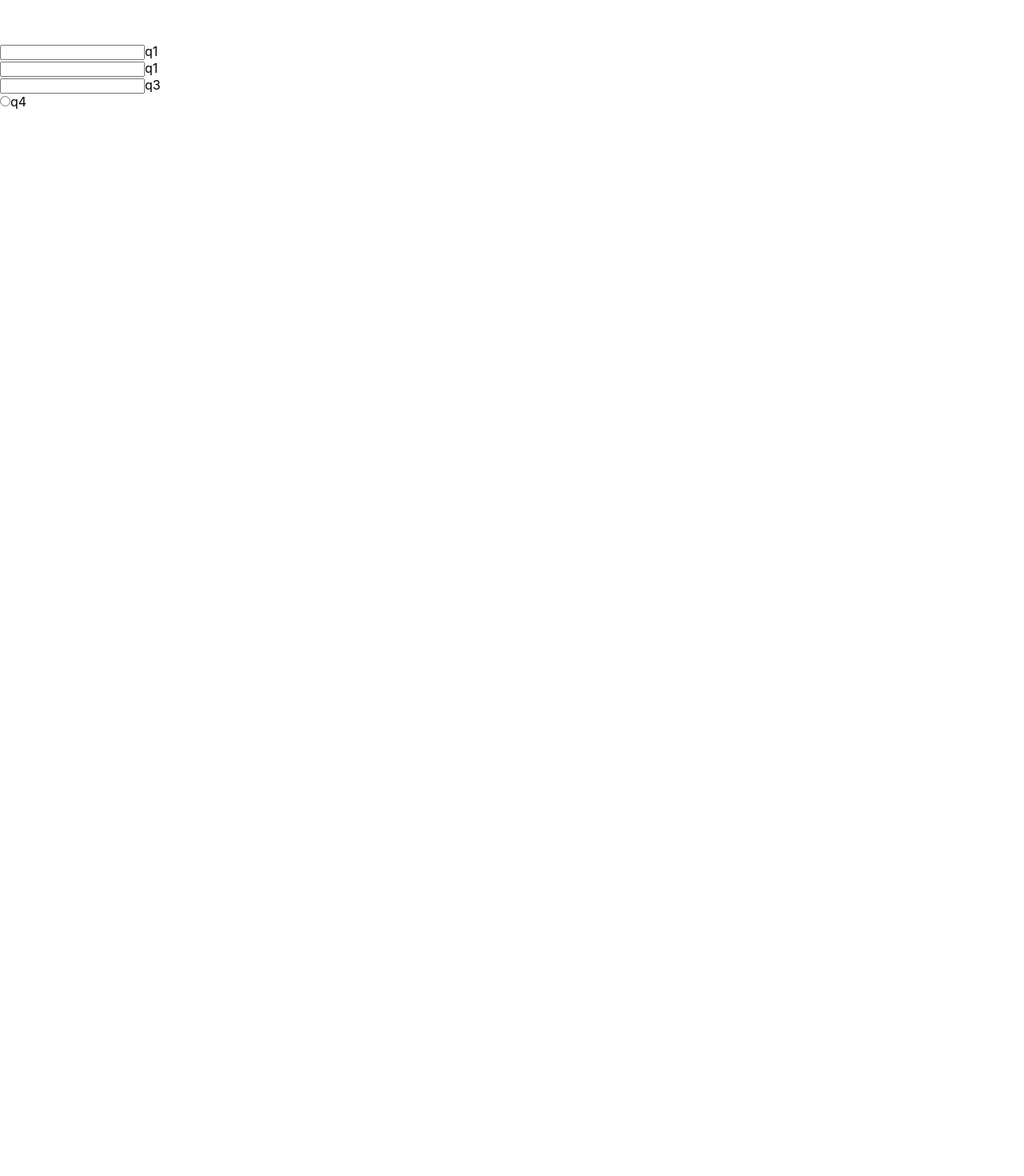
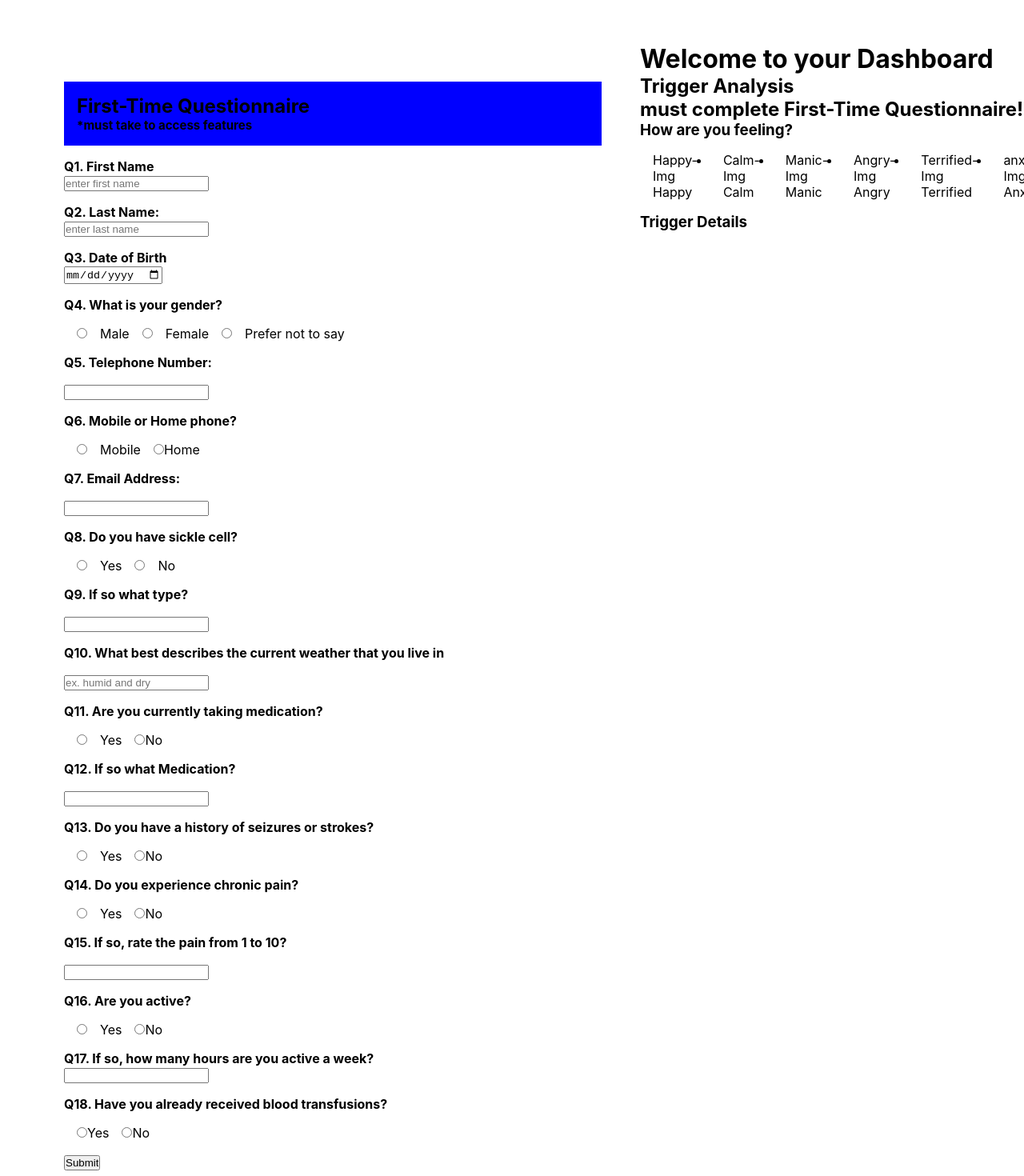
Before and after one commit to KaronM/mor-hacks, a React (Create React App) app: page / in a window 1280 px wide. Shown: the part 120-1590 px from the top of the page at 80% size. Before the commit the page ends 800 px from the top, so only its background shows below. Built offline with nearby package versions, Linux system fonts and the light colour scheme.

Commit message:
updated home with questionnaire and part of trigger analysis

```diff
--- a/src/components/Home.css
+++ b/src/components/Home.css
@@ -3,3 +3,70 @@
     padding:0;
     margin:0;
 }
+.main-home-container{
+    display:flex;
+    flex-direction:row;
+}
+.questionnaire-container{
+    padding: 3rem;
+    margin-left:2rem;
+    width:50rem;
+}
+
+#questionnaire-header{
+    background-color:blue;
+    padding:1rem;
+}
+#questionnaire-header > p{
+    font-size:15px;
+}
+#questions > li{
+    text-decoration:none;
+    list-style-type: none;
+    margin-top:1rem;
+}
+#q4 > input, #q4 > label{
+
+    margin-left:1rem;
+}
+#q6 > input, #q6 > label{
+
+    margin-left:1rem;
+}
+#q8 > input, #q8 > label{
+
+    margin-left:1rem;
+}
+#q11 > input, #q11 > label{
+
+    margin-left:1rem;
+}
+#q13 > input, #q13 > label{
+
+    margin-left:1rem;
+}
+#q14 > input, #q14 > label{
+
+    margin-left:1rem;
+}
+#q16 > input, #q16 > label{
+
+    margin-left:1rem;
+}
+#q18 > input, #q8 > label{
+
+    margin-left:1rem;
+}
+#questions > li > h4 {
+    margin-bottom:1rem;
+}
+#feelings{
+    display:flex;
+    flex-direction:row;
+    width:30rem;
+    overflow-x:scroll;
+}
+#feelings > li {
+    padding: 1rem;
+
+}
--- a/src/components/Home.js
+++ b/src/components/Home.js
@@ -9,15 +9,77 @@ class Home extends React.Component{
     render(){
         return(
             <div className="main-home-container">
-                <div>
-                    <form className="first-time-Questionaire">
-                        <ol>
-                            <li><input type="text" id="firstName"/>q1</li>
-                            <li><input type="text" id="lastName"/>q1</li>
-                            <li><input type="text" id="age"/>q3</li>
-                            <li><input type="radio" id="firstName"/>q4</li>
-                        </ol>
+                <div className="questionnaire-container">
+                    <h2 id="questionnaire-header">First-Time Questionnaire <p>*must take to access features</p></h2>
+                    <form id="questionnaire" action="">
+                        <ul id="questions">
+                            <li id="q1"><label for="firstName"><h4>Q1. First Name</h4></label><input type="text" id="firstName" placeholder="enter first name"/></li>
+
+                            <li id="q2"><label for="lastName"><h4>Q2. Last Name:</h4></label><input type="text" id="lastName" placeholder="enter last name"/></li>
+
+                            <li id="q3"><label for="dob"><h4>Q3. Date of Birth</h4></label><input type="date" id="dob"/></li>
+
+                            <li id="q4"><h4>Q4. What is your gender?</h4><input type="radio" id="option1" name="options" value="option1" required/>
+    <label for="option1">Male</label><input type="radio" id="option2" name="options" value="option2"required/>
+    <label for="option2">Female</label><input type="radio" id="option3" name="options" value="option3"required/>
+    <label for="option3">Prefer not to say</label>
+                            </li>
+
+                            <li id="q5"><h4>Q5. Telephone Number:</h4><input id="phone" type="tel" required/></li>
+
+                            <li id="q6"><h4>Q6. Mobile or Home phone?</h4><input type="radio" id="option7-1" name="options" value="option7-1" required/>
+    <label for="option7-1">Mobile</label><input type="radio" id="option7-2" name="options" value="option7-2"required/>Home</li>
+
+                            <li id="q7"><h4>Q7. Email Address:</h4><input type="email" required/></li>
+
+                            <li id="q8"><h4>Q8. Do you have sickle cell?</h4><input type="radio" id="option2-1" name="options" value="option2-1" required/>
+    <label for="option2-1">Yes</label><input type="radio" id="option2-2" name="options" value="option2-2"required/>
+    <label for="option2-2">No</label></li>
+
+                            <li id="q9"><h4>Q9. If so what type?</h4><input type="text" id="pickSickle"></input></li>
+
+                            <li id="q10"><h4>Q10. What best describes the current weather that you live in</h4><input type="text" id="weather" placeholder="ex. humid and dry"/></li>
+
+                            <li id="q11"><h4>Q11. Are you currently taking medication?</h4><input type="radio" id="option3-1" name="options" value="option3-1" required/>
+    <label for="option3-1">Yes</label><input type="radio" id="option3-2" name="options" value="option3-2"required/>No</li>
+
+                            <li id="q12"><h4>Q12. If so what Medication?</h4><input type="text" id="pickMedication"></input></li>
+
+                            <li id="q13"><h4>Q13. Do you have a history of seizures or strokes?</h4><input type="radio" id="option4-1" name="options" value="option4-1" required/>
+    <label for="option4-1">Yes</label><input type="radio" id="option4-2" name="options" value="option4-2"required/>No</li>
+
+                            <li id="q14"><h4>Q14. Do you experience chronic pain?</h4><input type="radio" id="option5-1" name="options" value="option5-1" required/>
+    <label for="option5-1">Yes</label><input type="radio" id="option5-2" name="options" value="option5-2"required/>No</li>
+
+                            <li id="q15"><h4>Q15. If so, rate the pain from 1 to 10?</h4><input type="text" id="pickPain"></input></li>
+
+                            <li id="q16"><h4>Q16. Are you active?</h4><input type="radio" id="option6-1" name="options" value="option6-1" required/>
+    <label for="option6-1">Yes</label><input type="radio" id="option6-2" name="options" value="option6-2"required/>No</li>
+
+                            <li id="q17"><label for="pickHours"><h4>Q17. If so, how many hours are you active a week?</h4></label><input type="text" id="pickHours"></input></li>
+
+                            <li id="q18"><h4>Q18. Have you already received blood transfusions?</h4><input type="radio" id="option7-1" name="options" value="option7-1" required/>
+    <label for="option7-1">Yes</label><input type="radio" id="option7-2" name="options" value="option7-2"required/>No</li>
+
+                            <li id="submit-container"><input type="submit"></input></li>
+                        </ul>
                     </form>
+                </div>
+                <div className="recommendations">
+                    <h1>Welcome to your Dashboard</h1>
+
+                    <h2 id="recommendations-header">Trigger Analysis <p>must complete First-Time Questionnaire!</p></h2>
+                    <h3>How are you feeling?</h3>
+                    <ul id="feelings">
+                        <li><div id="happy">Happy-Img</div><label for="happy">Happy</label></li>
+                        <li><div id="calm">Calm-Img</div><label for="calm">Calm</label></li>
+                        <li><div id="manic">Manic-Img</div><label for="manic">Manic</label></li>
+                        <li><div id="angry">Angry-Img</div><label for="angry">Angry</label></li>
+                        <li><div id="terrified">Terrified-Img</div><label for="terrified">Terrified</label></li>
+                        <li><div id="anxious">anxious-Img</div><label for="anxious">Anxious</label></li>
+                    </ul>
+                    <h3>Trigger Details</h3>
+
                 </div>
             </div>
         );
```
